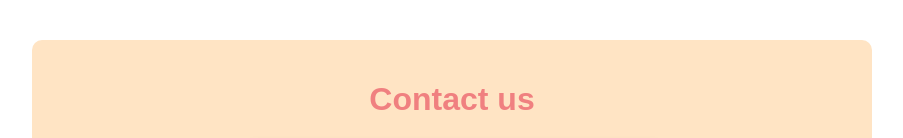
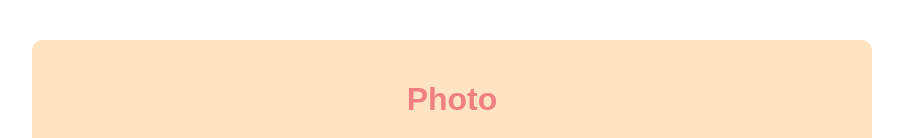
Before and after one commit to zahraf1998/multiple-page, a plain HTML site: page photo.html in a window 1280 px wide. Shown: the top 138 px of the page, without its empty margins (188-1091 px from the left). Drawn offline with Linux system fonts and the light colour scheme.

Commit message:
change heading

```diff
--- a/photo.html
+++ b/photo.html
@@ -9,7 +9,7 @@
   </head>
   <body>
     <div class="container">
-      <h1>Contact us</h1>
+      <h1>Photo</h1>
       <img src="/images/croissant.jpg" alt="" />
 
       <div class="links">
```
